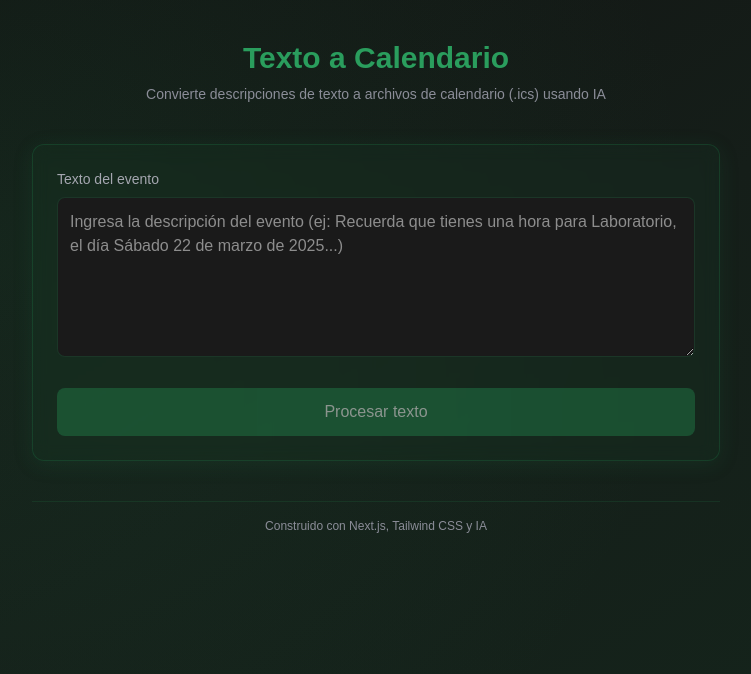
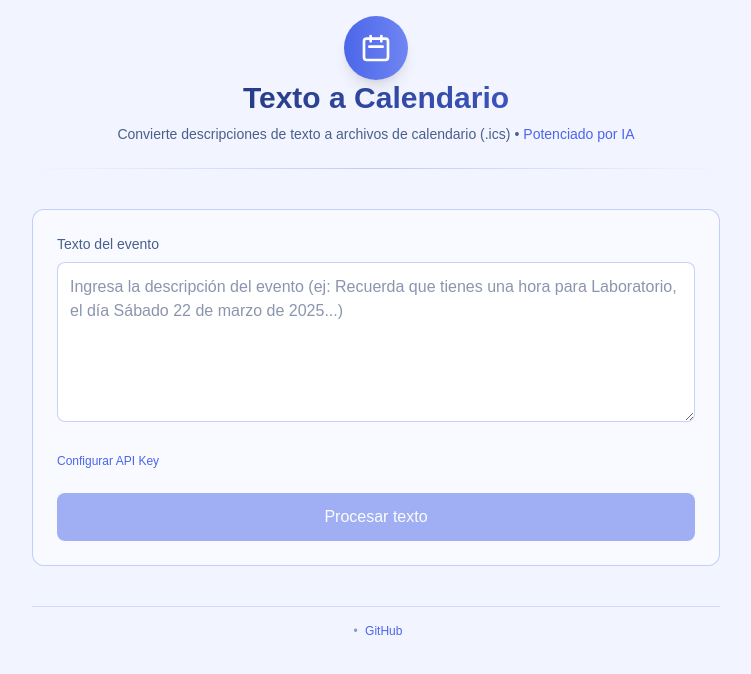
Before and after one commit to H4rasho/text-to-calendar, a Next.js app: page / in a window 1280 px wide. Shown: the top 674 px of the page, without its empty margins (264-1015 px from the left). Built offline with nearby package versions, Linux system fonts and the light colour scheme.

Commit message:
Add API key configuration and improve UI with optional OpenAI key support

```diff
--- a/app/globals.css
+++ b/app/globals.css
@@ -1,27 +1,28 @@
-@import "tailwindcss";
+@import 'tailwindcss';
 
 :root {
-  --background: #111111;
-  --foreground: #ffffff;
-  --gray: #8B8D98;
-  --gray-light: #a5a7b0;
-  --gray-dark: #6e7080;
-  --accent: #207947;
-  --accent-light: #2a9d5d;
-  --accent-dark: #176035;
+  --background: #f2f5ff;
+  --foreground: #192b5d;
+  --card: #192b5d;
+  --gray: #8d99bc;
+  --gray-light: #b1bada;
+  --gray-dark: #495f8c;
+  --accent: #4b66ea;
+  --accent-light: #7085f2;
+  --accent-dark: #2e4bd5;
   --accent-foreground: #ffffff;
-  --accent-hover: #176035;
+  --accent-hover: #2e4bd5;
   --accent-foreground-hover: #ffffff;
-  --accent-50: rgba(32, 121, 71, 0.05);
-  --accent-100: rgba(32, 121, 71, 0.1);
-  --accent-200: rgba(32, 121, 71, 0.2);
-  --accent-300: rgba(32, 121, 71, 0.3);
-  --accent-400: rgba(32, 121, 71, 0.4);
-  --accent-500: rgba(32, 121, 71, 0.5);
-  --accent-600: rgba(32, 121, 71, 0.6);
-  --accent-700: rgba(32, 121, 71, 0.7);
-  --accent-800: rgba(32, 121, 71, 0.8);
-  --accent-900: rgba(32, 121, 71, 0.9);
+  --accent-50: rgba(75, 102, 234, 0.05);
+  --accent-100: rgba(75, 102, 234, 0.1);
+  --accent-200: rgba(75, 102, 234, 0.2);
+  --accent-300: rgba(75, 102, 234, 0.3);
+  --accent-400: rgba(75, 102, 234, 0.4);
+  --accent-500: rgba(75, 102, 234, 0.5);
+  --accent-600: rgba(75, 102, 234, 0.6);
+  --accent-700: rgba(75, 102, 234, 0.7);
+  --accent-800: rgba(75, 102, 234, 0.8);
+  --accent-900: rgba(75, 102, 234, 0.9);
 }
 
 @theme inline {
--- a/app/page.tsx
+++ b/app/page.tsx
@@ -1,130 +1,200 @@
-"use client";
+'use client'
 
-import { useState, ChangeEvent, FormEvent } from "react";
-import * as Label from "@radix-ui/react-label";
-import { generateICSFile, EventData } from "@/lib/ics-generator";
+import {useState, ChangeEvent, FormEvent} from 'react'
+import * as Label from '@radix-ui/react-label'
+import {generateICSFile, EventData} from '@/lib/ics-generator'
 
 export default function Home() {
-  const [inputText, setInputText] = useState("");
-  const [isLoading, setIsLoading] = useState(false);
-  const [error, setError] = useState<string | null>(null);
+  const [inputText, setInputText] = useState('')
+  const [isLoading, setIsLoading] = useState(false)
+  const [error, setError] = useState<string | null>(null)
+  const [apiKey, setApiKey] = useState('')
+  const [showApiKey, setShowApiKey] = useState(false)
   const [editableData, setEditableData] = useState<EventData>({
-    title: "",
-    startDate: "",
-    startTime: "",
-    location: "",
-    description: ""
-  });
-  const [showResults, setShowResults] = useState(false);
+    title: '',
+    startDate: '',
+    startTime: '',
+    location: '',
+    description: '',
+  })
+  const [showResults, setShowResults] = useState(false)
 
-  const handleInputChange = (e: ChangeEvent<HTMLInputElement | HTMLTextAreaElement>) => {
-    const { name, value } = e.target;
+  const handleInputChange = (
+    e: ChangeEvent<HTMLInputElement | HTMLTextAreaElement>
+  ) => {
+    const {name, value} = e.target
     setEditableData(prev => ({
       ...prev,
-      [name]: value
-    }));
-  };
+      [name]: value,
+    }))
+  }
 
   const handleExtractData = async () => {
     if (!inputText.trim()) {
-      setError("Por favor, ingresa un texto para procesar");
-      return;
+      setError('Por favor, ingresa un texto para procesar')
+      return
     }
 
-    setIsLoading(true);
-    setError(null);
+    if (!apiKey.trim() && !process.env.NEXT_PUBLIC_OPENAI_API_KEY) {
+      setError('Se requiere una clave de API de OpenAI para procesar el texto')
+      return
+    }
+
+    setIsLoading(true)
+    setError(null)
 
     try {
-      const response = await fetch("/api/extract-event", {
-        method: "POST",
+      const response = await fetch('/api/extract-event', {
+        method: 'POST',
         headers: {
-          "Content-Type": "application/json",
+          'Content-Type': 'application/json',
         },
-        body: JSON.stringify({ text: inputText }),
-      });
+        body: JSON.stringify({
+          text: inputText,
+          apiKey: apiKey.trim() || undefined,
+        }),
+      })
 
       if (!response.ok) {
-        throw new Error("Error al procesar el texto");
+        throw new Error('Error al procesar el texto')
       }
 
-      const data = await response.json();
+      const data = await response.json()
       setEditableData({
-        title: data.title || "",
-        startDate: data.startDate || "",
-        startTime: data.startTime || "",
-        location: data.location || "",
-        description: data.description || ""
-      });
-      setShowResults(true);
+        title: data.title || '',
+        startDate: data.startDate || '',
+        startTime: data.startTime || '',
+        location: data.location || '',
+        description: data.description || '',
+      })
+      setShowResults(true)
     } catch (err) {
-      setError("Ocurrió un error al procesar el texto. Intenta nuevamente.");
-      console.error(err);
+      setError('Ocurrió un error al procesar el texto. Intenta nuevamente.')
+      console.error(err)
     } finally {
-      setIsLoading(false);
+      setIsLoading(false)
     }
-  };
+  }
 
   const handleDownloadICS = (e: FormEvent) => {
-    e.preventDefault();
+    e.preventDefault()
     try {
-      const icsContent = generateICSFile(editableData);
+      const icsContent = generateICSFile(editableData)
 
       // Crear un blob con el contenido ICS
-      const blob = new Blob([icsContent], { type: "text/calendar;charset=utf-8" });
+      const blob = new Blob([icsContent], {type: 'text/calendar;charset=utf-8'})
 
       // Crear URL para descargar
-      const url = window.URL.createObjectURL(blob);
+      const url = window.URL.createObjectURL(blob)
 
       // Crear enlace y descargar
-      const link = document.createElement("a");
-      link.href = url;
-      link.setAttribute("download", `${editableData.title || "evento"}.ics`);
-      document.body.appendChild(link);
-      link.click();
+      const link = document.createElement('a')
+      link.href = url
+      link.setAttribute('download', `${editableData.title || 'evento'}.ics`)
+      document.body.appendChild(link)
+      link.click()
 
       // Limpieza
-      link.parentNode?.removeChild(link);
-      window.URL.revokeObjectURL(url);
+      link.parentNode?.removeChild(link)
+      window.URL.revokeObjectURL(url)
 
       // Puedes elegir si quieres ocultar los resultados después de descargar
       // setShowResults(false);
     } catch (err) {
-      setError("Error al generar el archivo ICS");
-      console.error(err);
+      setError('Error al generar el archivo ICS')
+      console.error(err)
     }
-  };
+  }
 
   return (
-    <div className="min-h-screen bg-gradient-to-br from-[var(--background)] via-[#151e19] to-[color-mix(in_srgb,var(--background),var(--accent)_20%)] text-[var(--foreground)] relative overflow-hidden">
+    <div className="min-h-screen bg-background  relative overflow-hidden">
       {/* Capa decorativa con efecto radial */}
-      <div className="absolute inset-0 bg-[radial-gradient(circle_at_20%_30%,rgba(32,121,71,0.15),transparent_60%)]" aria-hidden="true"></div>
+      <div className="absolute inset-0" aria-hidden="true"></div>
 
       {/* Contenido principal */}
       <div className="relative z-10 max-w-3xl mx-auto p-6 sm:p-10">
-        <header className="mb-10 text-center">
-          <h1 className="text-3xl font-bold mb-2 text-[var(--accent-light)]">Texto a Calendario</h1>
-          <p className="text-sm text-[var(--gray)]">
-            Convierte descripciones de texto a archivos de calendario (.ics) usando IA
-          </p>
+        <header className="mb-10 text-center relative">
+          <div className="absolute -top-6 left-1/2 transform -translate-x-1/2 w-16 h-16 rounded-full bg-gradient-to-r from-[#4B66EA] to-[#7085F2] flex items-center justify-center shadow-lg">
+            <svg
+              xmlns="http://www.w3.org/2000/svg"
+              className="h-8 w-8 text-white"
+              fill="none"
+              viewBox="0 0 24 24"
+              stroke="currentColor"
+            >
+              <path
+                strokeLinecap="round"
+                strokeLinejoin="round"
+                strokeWidth={2}
+                d="M8 7V3m8 4V3m-9 8h10M5 21h14a2 2 0 002-2V7a2 2 0 00-2-2H5a2 2 0 00-2 2v12a2 2 0 002 2z"
+              />
+            </svg>
+          </div>
+          <div className="pt-10 pb-2">
+            <h1 className="text-3xl font-bold mb-2 text-foreground bg-clip-text text-transparent bg-gradient-to-r from-[#192B5D] to-[#4B66EA]">
+              Texto a Calendario
+            </h1>
+            <p className="text-sm text-[var(--gray-dark)]">
+              Convierte descripciones de texto a archivos de calendario (.ics)
+              <span className="px-1">•</span>
+              <span className="text-[var(--accent)]">Potenciado por IA</span>
+            </p>
+          </div>
+          <div className="w-full h-px bg-gradient-to-r from-transparent via-[var(--accent)]/30 to-transparent mt-4"></div>
         </header>
 
-        <main className="rounded-xl border border-[var(--accent)]/30 p-6 bg-[rgba(32,121,71,0.08)] backdrop-blur-sm shadow-[0_4px_20px_rgba(32,121,71,0.15)]">
+        <main className="rounded-xl border border-[var(--accent)]/30 p-6 bg-[#f8faff] backdrop-blur-sm">
           <div className="space-y-6">
             <div>
               <Label.Root
-                className="text-sm font-medium mb-2 block text-[var(--gray-light)]"
+                className="text-sm font-medium mb-2 block text-[var(--gray-dark)]"
                 htmlFor="event-text"
               >
                 Texto del evento
               </Label.Root>
               <textarea
                 id="event-text"
-                className="w-full h-40 p-3 rounded-lg bg-[#1a1a1a] border border-[var(--accent)]/30 focus:ring-2 focus:ring-[var(--accent)]/40 focus:outline-none focus:border-[var(--accent)] transition duration-200 text-[var(--foreground)]"
+                className="w-full h-40 p-3 rounded-lg bg-[#ffffff] border border-[var(--accent)]/30 focus:ring-2 focus:ring-[var(--accent)]/40 focus:outline-none focus:border-[var(--accent)] transition duration-200 text-[var(--foreground)]"
                 placeholder="Ingresa la descripción del evento (ej: Recuerda que tienes una hora para Laboratorio, el día Sábado 22 de marzo de 2025...)"
                 value={inputText}
-                onChange={(e) => setInputText(e.target.value)}
+                onChange={e => setInputText(e.target.value)}
               />
             </div>
+
+            <div className="flex items-center justify-between">
+              <button
+                type="button"
+                onClick={() => setShowApiKey(!showApiKey)}
+                className="text-xs text-[var(--accent)] hover:underline"
+              >
+                {showApiKey
+                  ? 'Ocultar configuración API'
+                  : 'Configurar API Key'}
+              </button>
+            </div>
+
+            {showApiKey && (
+              <div className="p-4 rounded-lg border border-[var(--accent)]/30 bg-[#f8faff]">
+                <Label.Root
+                  className="text-sm font-medium mb-2 block text-[var(--gray-dark)]"
+                  htmlFor="api-key"
+                >
+                  Clave API de OpenAI
+                </Label.Root>
+                <input
+                  id="api-key"
+                  type="password"
+                  className="w-full p-3 rounded-lg bg-[#ffffff] border border-[var(--accent)]/30 focus:ring-2 focus:ring-[var(--accent)]/40 focus:outline-none focus:border-[var(--accent)] transition duration-200 text-[var(--foreground)]"
+                  placeholder="sk-..."
+                  value={apiKey}
+                  onChange={e => setApiKey(e.target.value)}
+                />
+                <p className="mt-2 text-xs text-[var(--gray)]">
+                  Si no proporcionas una clave, se usará la configurada en el
+                  servidor si está disponible.
+                </p>
+              </div>
+            )}
 
             {error && (
               <div className="p-3 bg-red-500/10 border border-red-500/30 rounded-lg text-sm text-red-500">
@@ -139,25 +209,48 @@ export default function Home() {
             >
               {isLoading ? (
                 <span className="flex items-center">
-                  <svg className="animate-spin -ml-1 mr-2 h-4 w-4 text-[var(--foreground)]" xmlns="http://www.w3.org/2000/svg" fill="none" viewBox="0 0 24 24">
-                    <circle className="opacity-25" cx="12" cy="12" r="10" stroke="currentColor" strokeWidth="4"></circle>
-                    <path className="opacity-75" fill="currentColor" d="M4 12a8 8 0 018-8V0C5.373 0 0 5.373 0 12h4zm2 5.291A7.962 7.962 0 014 12H0c0 3.042 1.135 5.824 3 7.938l3-2.647z"></path>
+                  <svg
+                    className="animate-spin -ml-1 mr-2 h-4 w-4 text-[var(--foreground)]"
+                    xmlns="http://www.w3.org/2000/svg"
+                    fill="none"
+                    viewBox="0 0 24 24"
+                  >
+                    <circle
+                      className="opacity-25"
+                      cx="12"
+                      cy="12"
+                      r="10"
+                      stroke="currentColor"
+                      strokeWidth="4"
+                    ></circle>
+                    <path
+                      className="opacity-75"
+                      fill="currentColor"
+                      d="M4 12a8 8 0 018-8V0C5.373 0 0 5.373 0 12h4zm2 5.291A7.962 7.962 0 014 12H0c0 3.042 1.135 5.824 3 7.938l3-2.647z"
+                    ></path>
                   </svg>
                   Procesando...
                 </span>
               ) : (
-                "Procesar texto"
+                'Procesar texto'
               )}
             </button>
 
             {showResults && (
               <div className="mt-10 pt-6 border-t border-[var(--accent)]/20">
-                <h2 className="text-xl font-bold mb-6 text-[var(--accent-light)]">Información extraída</h2>
+                <h2 className="text-xl font-bold mb-6 text-[var(--accent-light)]">
+                  Información extraída
+                </h2>
+
+                <p className="text-sm text-[var(--gray)] mb-5 italic">
+                  Puedes modificar cualquiera de estos campos antes de descargar
+                  el archivo de calendario.
+                </p>
 
                 <form onSubmit={handleDownloadICS} className="space-y-4">
                   <div>
                     <Label.Root
-                      className="text-sm font-medium mb-2 block text-[var(--gray-light)]"
+                      className="text-sm font-medium mb-2 block text-[var(--gray-dark)]"
                       htmlFor="title"
                     >
                       Título
@@ -166,7 +259,7 @@ export default function Home() {
                       id="title"
                       name="title"
                       type="text"
-                      className="w-full p-3 rounded-lg bg-[#1a1a1a] border border-[var(--accent)]/30 focus:ring-2 focus:ring-[var(--accent)]/40 focus:outline-none focus:border-[var(--accent)] transition duration-200 text-[var(--foreground)]"
+                      className="w-full p-3 rounded-lg bg-[#ffffff] border border-[var(--accent)]/30 focus:ring-2 focus:ring-[var(--accent)]/40 focus:outline-none focus:border-[var(--accent)] transition duration-200 text-[var(--foreground)]"
                       value={editableData.title}
                       onChange={handleInputChange}
                       placeholder="Título del evento"
@@ -176,7 +269,7 @@ export default function Home() {
                   <div className="grid grid-cols-1 sm:grid-cols-2 gap-4">
                     <div>
                       <Label.Root
-                        className="text-sm font-medium mb-2 block text-[var(--gray-light)]"
+                        className="text-sm font-medium mb-2 block text-[var(--gray-dark)]"
                         htmlFor="startDate"
                       >
                         Fecha
@@ -185,7 +278,7 @@ export default function Home() {
                         id="startDate"
                         name="startDate"
                         type="date"
-                        className="w-full p-3 rounded-lg bg-[#1a1a1a] border border-[var(--accent)]/30 focus:ring-2 focus:ring-[var(--accent)]/40 focus:outline-none focus:border-[var(--accent)] transition duration-200 text-[var(--foreground)]"
+                        className="w-full p-3 rounded-lg bg-[#ffffff] border border-[var(--accent)]/30 focus:ring-2 focus:ring-[var(--accent)]/40 focus:outline-none focus:border-[var(--accent)] transition duration-200 text-[var(--foreground)]"
                         value={editableData.startDate}
                         onChange={handleInputChange}
                       />
@@ -193,7 +286,7 @@ export default function Home() {
 
                     <div>
                       <Label.Root
-                        className="text-sm font-medium mb-2 block text-[var(--gray-light)]"
+                        className="text-sm font-medium mb-2 block text-[var(--gray-dark)]"
                         htmlFor="startTime"
                       >
                         Hora
@@ -202,7 +295,7 @@ export default function Home() {
                         id="startTime"
                         name="startTime"
                         type="time"
-                        className="w-full p-3 rounded-lg bg-[#1a1a1a] border border-[var(--accent)]/30 focus:ring-2 focus:ring-[var(--accent)]/40 focus:outline-none focus:border-[var(--accent)] transition duration-200 text-[var(--foreground)]"
+                        className="w-full p-3 rounded-lg bg-[#ffffff] border border-[var(--accent)]/30 focus:ring-2 focus:ring-[var(--accent)]/40 focus:outline-none focus:border-[var(--accent)] transition duration-200 text-[var(--foreground)]"
                         value={editableData.startTime}
                         onChange={handleInputChange}
                       />
@@ -211,7 +304,7 @@ export default function Home() {
 
                   <div>
                     <Label.Root
-                      className="text-sm font-medium mb-2 block text-[var(--gray-light)]"
+                      className="text-sm font-medium mb-2 block text-[var(--gray-dark)]"
                       htmlFor="location"
                     >
                       Ubicación
@@ -220,7 +313,7 @@ export default function Home() {
                       id="location"
                       name="location"
                       type="text"
-                      className="w-full p-3 rounded-lg bg-[#1a1a1a] border border-[var(--accent)]/30 focus:ring-2 focus:ring-[var(--accent)]/40 focus:outline-none focus:border-[var(--accent)] transition duration-200 text-[var(--foreground)]"
+                      className="w-full p-3 rounded-lg bg-[#ffffff] border border-[var(--accent)]/30 focus:ring-2 focus:ring-[var(--accent)]/40 focus:outline-none focus:border-[var(--accent)] transition duration-200 text-[var(--foreground)]"
                       value={editableData.location}
                       onChange={handleInputChange}
                       placeholder="Ubicación del evento"
@@ -229,7 +322,7 @@ export default function Home() {
 
                   <div>
                     <Label.Root
-                      className="text-sm font-medium mb-2 block text-[var(--gray-light)]"
+                      className="text-sm font-medium mb-2 block text-[var(--gray-dark)]"
                       htmlFor="description"
                     >
                       Descripción
@@ -237,7 +330,7 @@ export default function Home() {
                     <textarea
                       id="description"
                       name="description"
-                      className="w-full h-24 p-3 rounded-lg bg-[#1a1a1a] border border-[var(--accent)]/30 focus:ring-2 focus:ring-[var(--accent)]/40 focus:outline-none focus:border-[var(--accent)] transition duration-200 text-[var(--foreground)]"
+                      className="w-full h-24 p-3 rounded-lg bg-[#ffffff] border border-[var(--accent)]/30 focus:ring-2 focus:ring-[var(--accent)]/40 focus:outline-none focus:border-[var(--accent)] transition duration-200 text-[var(--foreground)]"
                       value={editableData.description}
                       onChange={handleInputChange}
                       placeholder="Descripción o detalles adicionales"
@@ -257,9 +350,17 @@ export default function Home() {
         </main>
 
         <footer className="mt-10 text-center text-xs text-[var(--gray)] pt-4 border-t border-[var(--accent)]/20">
-          <p>Construido con Next.js, Tailwind CSS y IA</p>
+          <span className="mx-1">•</span>{' '}
+          <a
+            href="https://github.com/H4rasho/text-to-calendar"
+            target="_blank"
+            rel="noopener noreferrer"
+            className="text-[var(--accent)] hover:underline"
+          >
+            GitHub
+          </a>
         </footer>
       </div>
     </div>
-  );
+  )
 }
```
Also changed, not shown: app/api/extract-event/route.ts (+51 -39 lines).
